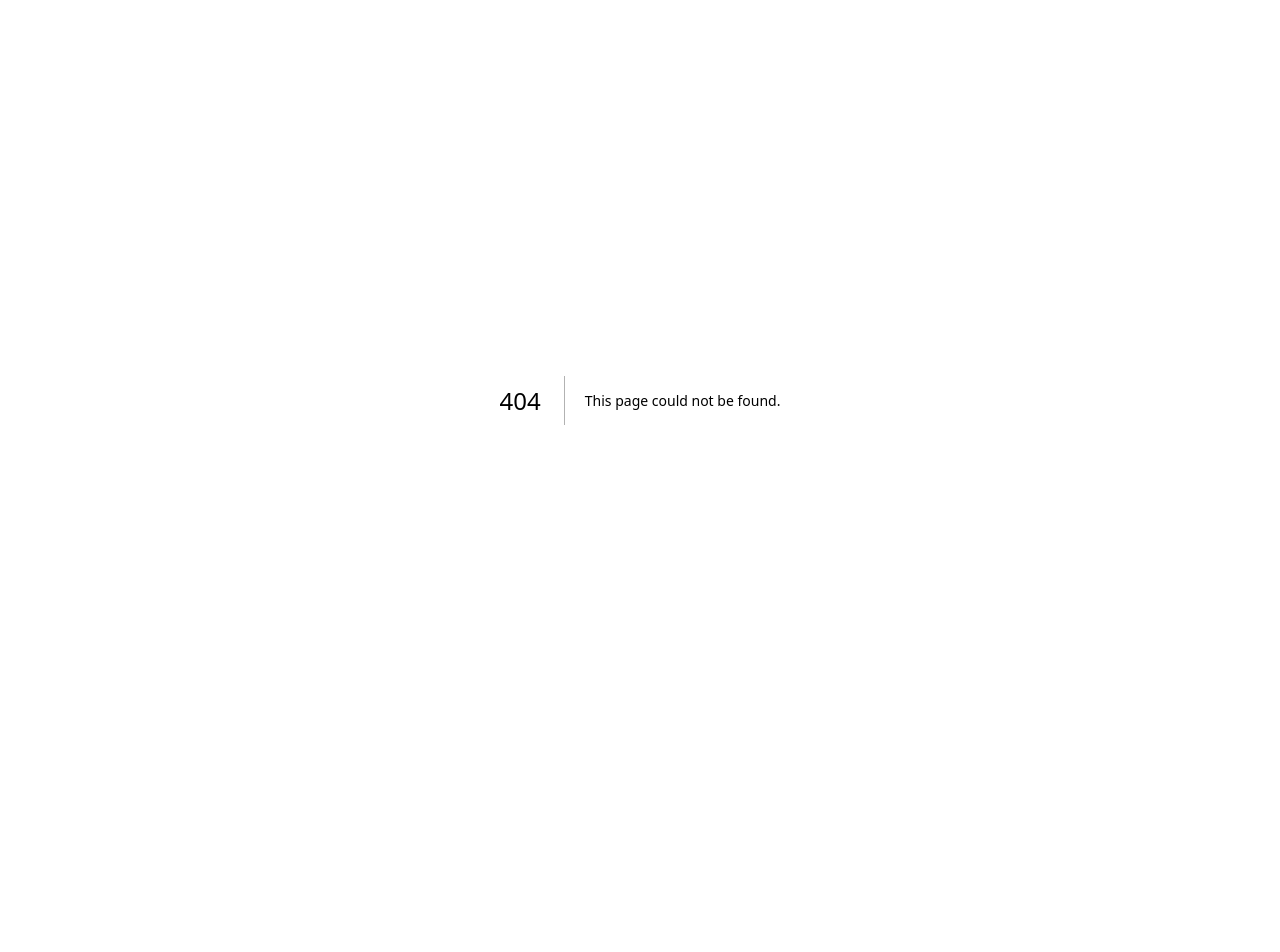
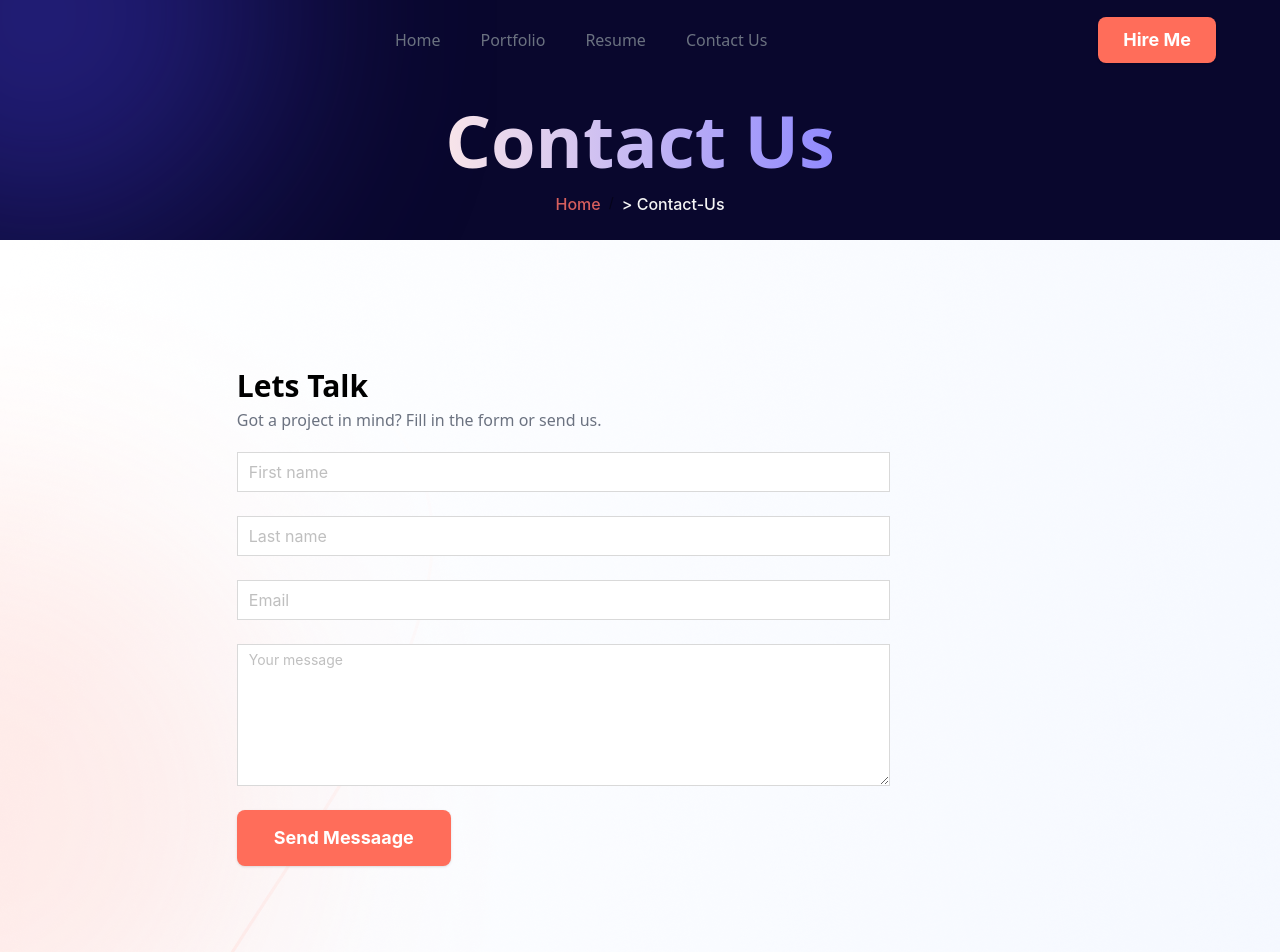
Before and after one commit to maziz12808/portfolio, a Next.js app: page /contact-us in a window 1280 px wide. Before the commit this address had no page. Shown: the top 952 px of the page. Before the commit the page ends 800 px from the top, so only its background shows below. Built offline with nearby package versions, Linux system fonts and the light colour scheme.

Commit message:
home page is completed

```diff
--- /dev/null
+++ b/components/contact-us/contact.module.css
@@ -0,0 +1,3 @@
+#header {
+    background-image: url("../../public/images/footer_bg.svg");
+}
--- /dev/null
+++ b/components/contact-us/index.jsx
@@ -0,0 +1,86 @@
+import Link from "next/link";
+import Layout from "../shared/layout"
+import style from "./contact.module.css";
+import { usePathname } from 'next/navigation';
+import {
+    Breadcrumb,
+    Form,
+    Input,
+    Button
+ } from "antd";
+const {Item} = Form;
+
+const ContactUs = ()=>{
+    const pathname = usePathname()
+    console.log(pathname);
+    const Header = ()=>{
+        return (
+            <div className="py-6 flex items-center flex-col gap-y-4">
+                <h1 className="footer-gradient-text text-7xl font-extrabold">
+                    Contact Us
+                </h1>
+                <Breadcrumb
+                    className=" capitalize"
+                >
+                    <Breadcrumb.Item className=" text-base font-medium">
+                        <Link href="/" className="text-orange">Home</Link>
+                    </Breadcrumb.Item>
+                    <Breadcrumb.Item className="text-white text-base font-medium">
+                        <Link href={pathname} className="text-white">{pathname.split("/").join("> ")}</Link>
+                    </Breadcrumb.Item>
+                </Breadcrumb>
+            </div>
+        )
+    }
+    return (
+        <Layout header={<Header />} headerbg={style.header}>
+            <div className="portfolio-bg-2 px-[5%] py-[10%]">
+                <div className="ml-[15%]">
+                    <h1 className=" text-3xl font-bold mb-1">Lets Talk</h1>
+                    <p className=" text-gray-500 mb-5">Got a project in mind? Fill in the form or send us.</p>
+                    <Form className=" w-8/12">
+                        <Item name="firstname" rules={[{required:true,message:"fullname is required!"}]}>
+                            <Input
+                            size="large"
+                            style={{borderRadius: 0}}
+                            placeholder="First name"
+                        />
+                        </Item>
+                        <Item name="lastname" rules={[{required:true,message:"fullname is required!"}]}>
+                            <Input
+                            size="large"
+                            style={{borderRadius: 0}}
+                            placeholder="Last name"
+                        />
+                        </Item>
+                        <Item name="email" rules={[{required:true,message:"fullname is required!"}]}>
+                            <Input
+                            size="large"
+                            style={{borderRadius: 0}}
+                            placeholder="Email"
+                        />
+                        </Item>
+                        <Item name="message" rules={[{required:true,message:"fullname is required!"}]}>
+                            <Input.TextArea
+                            rows={6}
+                            style={{borderRadius: 0}}
+                            placeholder="Your message"
+                        />
+                        </Item>
+                        <Item>
+                            <Button
+                                type="text"
+                                className="flex items-center px-9 py-[27px] font-bold text-lg shadow rounded-lg mr-20"
+                                style={{backgroundColor: "#FF6D5A",color: "white"}}
+                            >
+                                Send Messaage
+                            </Button>
+                        </Item>
+                    </Form>
+                </div>
+            </div>
+        </Layout>
+    )
+}
+
+export default ContactUs
--- /dev/null
+++ b/components/home/home.module.css
@@ -0,0 +1,3 @@
+#header {
+    background-image: url("../../public/images/hero_bg_2.svg");
+}
--- a/components/home/index.jsx
+++ b/components/home/index.jsx
@@ -3,6 +3,8 @@ import {Button} from "antd"
 import Image from "next/image";
 import Link from "next/link";
 import { useState } from "react";
+import style from "./home.module.css"
+
 const Home = ()=>{
     const [hiddenProject,sethiddenProject] = useState("hidden")
     const Header = ()=>{
@@ -68,7 +70,7 @@ const Home = ()=>{
         )
     }
     return (
-        <Layout header={<Header />}>
+        <Layout header={<Header />} headerbg={style.header}>
             <div className="portfolio-bg-2 px-[6%] py-[10%]">
                 <div className="grid grid-cols-2">
                     <div>
--- a/components/shared/layout/index.jsx
+++ b/components/shared/layout/index.jsx
@@ -3,7 +3,7 @@ import Image from "next/image";
 import Link from "next/link";
 import { usePathname } from "next/navigation";
 
-const Layout = ({children,header})=>{
+const Layout = ({children,header,headerbg=null})=>{
     const pathname = usePathname();
     const menu = [
         {
@@ -25,7 +25,7 @@ const Layout = ({children,header})=>{
     ]
     return (
         <>
-            <div id="header">
+            <div id={headerbg}>
                 <header className="px-[5%]">
                     <nav className="flex justify-between items-center">
                         <p></p>
@@ -60,7 +60,7 @@ const Layout = ({children,header})=>{
             </section>
             <footer className="footer-svg px-[5%]">
                 <div className="py-[7%] flex items-center justify-between">
-                    <p className="text-white text-7xl font-bold ml-28 footer-gradient-text">Have a project?</p>
+                    <p className="text-7xl font-bold ml-28 footer-gradient-text">Have a project?</p>
                     <Button
                             type="text"
                             className="flex items-center px-9 py-[27px] font-bold text-lg shadow rounded-lg mr-20"
--- a/package.json
+++ b/package.json
@@ -9,6 +9,7 @@
     "lint": "next lint"
   },
   "dependencies": {
+    "@ant-design/icons": "^5.2.6",
     "animate.css": "^4.1.1",
     "antd": "^5.12.4",
     "boxicons": "^2.1.4",
--- /dev/null
+++ b/pages/contact-us/index.js
@@ -0,0 +1,2 @@
+import ContactUs from "@/components/contact-us";
+export default ContactUs
--- a/styles/globals.css
+++ b/styles/globals.css
@@ -2,9 +2,7 @@
 @tailwind components;
 @tailwind utilities;
 
-#header {
-    background-image: url("../public/images/hero_bg_2.svg");
-}
+
 #stroke-text{
     letter-spacing: 4px;
 	-webkit-text-stroke: 1.8px #734293;
@@ -41,3 +39,10 @@
     color: transparent;
     text-fill-color: transparent;
 }
+
+.text-orange {
+    color: #D65E5D !important;
+}
+.text-white {
+    color: whitesmoke !important;
+}
```
Also changed, not shown: 1 other file (tests, documents, lock files or other folders).
